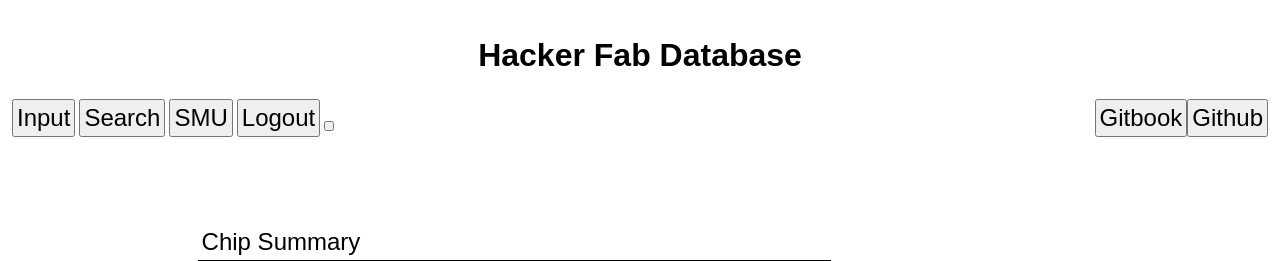
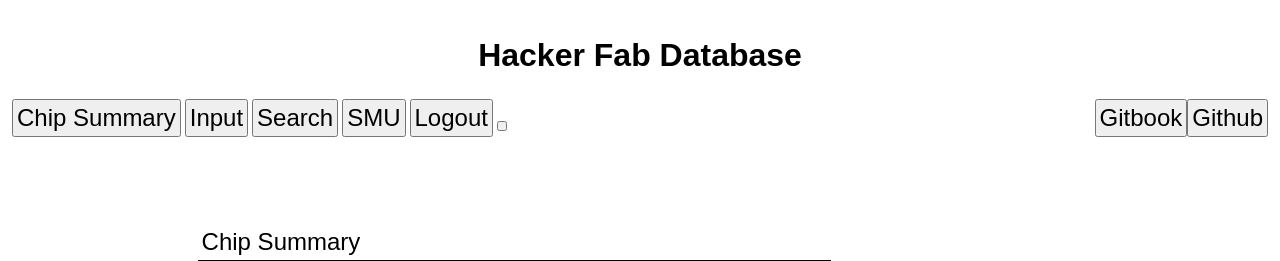
Before and after one commit to joshna-ii/HackerFabDatabase, a Django app: page /central in a window 1280 px wide. Shown: the top 261 px of the page. Run offline with Django 5.2, Linux system fonts and the light colour scheme; data comes from the database, SQL or seed files in the repository; both versions use the stored data as it was after the commit; parts of the project's set-up code (start-up, migrations or seed data) failed here and were passed over.

Commit message:
added order by to chip and added central button

```diff
--- a/data_management/templates/base.html
+++ b/data_management/templates/base.html
@@ -8,6 +8,9 @@
             <div class="big-heading" id="id_site_name">
                 Hacker Fab Database
             </div>
+            <a href="{% url 'central' %}" id="id_nav_central_stream">
+                <button>Chip Summary</button>
+            </a>
             <a href="{% url 'input' %}" id="id_nav_global_stream">
                 <button>Input</button>
             </a>
--- a/data_management/views.py
+++ b/data_management/views.py
@@ -499,7 +499,7 @@ def chip_page(request):
 
 @login_required
 def mypfp_action(request):
-    chips = ChipList.objects.all().filter(chip_owner = request.user)
+    chips = ChipList.objects.all().filter(chip_owner = request.user).order_by('-creation_time')
     context = {"chips": chips}
     context['Name'] = f"{request.user.first_name} {request.user.last_name}"
     profile = Profile.objects.get(id=request.user.id)
@@ -527,7 +527,7 @@ def mypfp_action(request):
 @login_required
 def otherpfp_action(request, user_id): #request is us, user_id is profile to view
     user = get_object_or_404(User, id=user_id)
-    chips = ChipList.objects.all().filter(chip_owner = user)
+    chips = ChipList.objects.all().filter(chip_owner = user).order_by('-creation_time')
     context = {"chips": chips}
     context['profile'] = Profile.objects.get(id=user_id)
     context['loggedin'] = Profile.objects.get(id=request.user.id)
@@ -640,7 +640,7 @@ def login_action(request):
     return render(request, 'home.html', context)
 
 def central_action(request):
-    all_entries = ChipList.objects.all()
+    all_entries = ChipList.objects.all().order_by('-creation_time')
     context = {"all_entries": all_entries}
 
     # Just display the registration form if this is a GET request.
```
Also changed, not shown: db.sqlite3.
